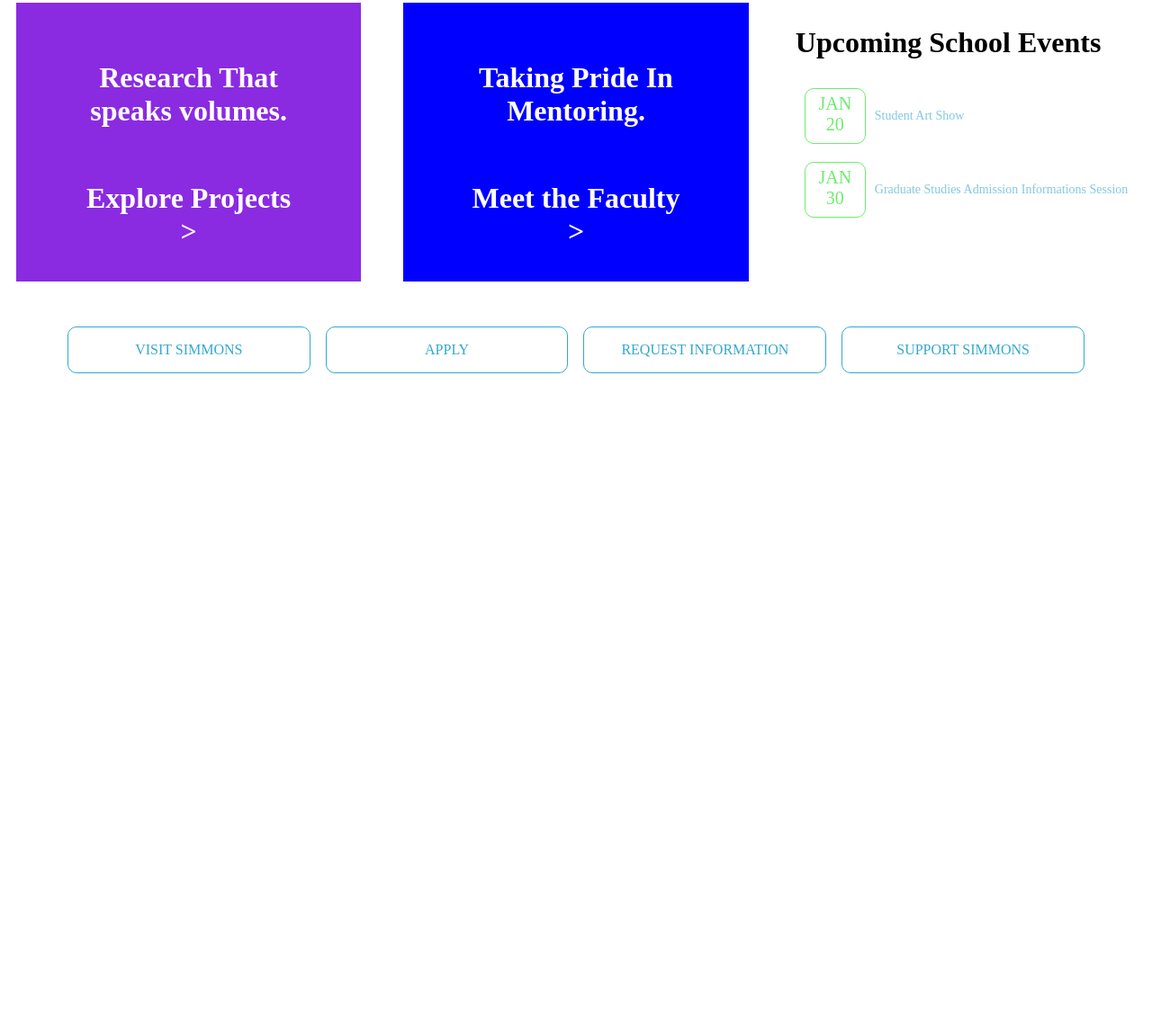
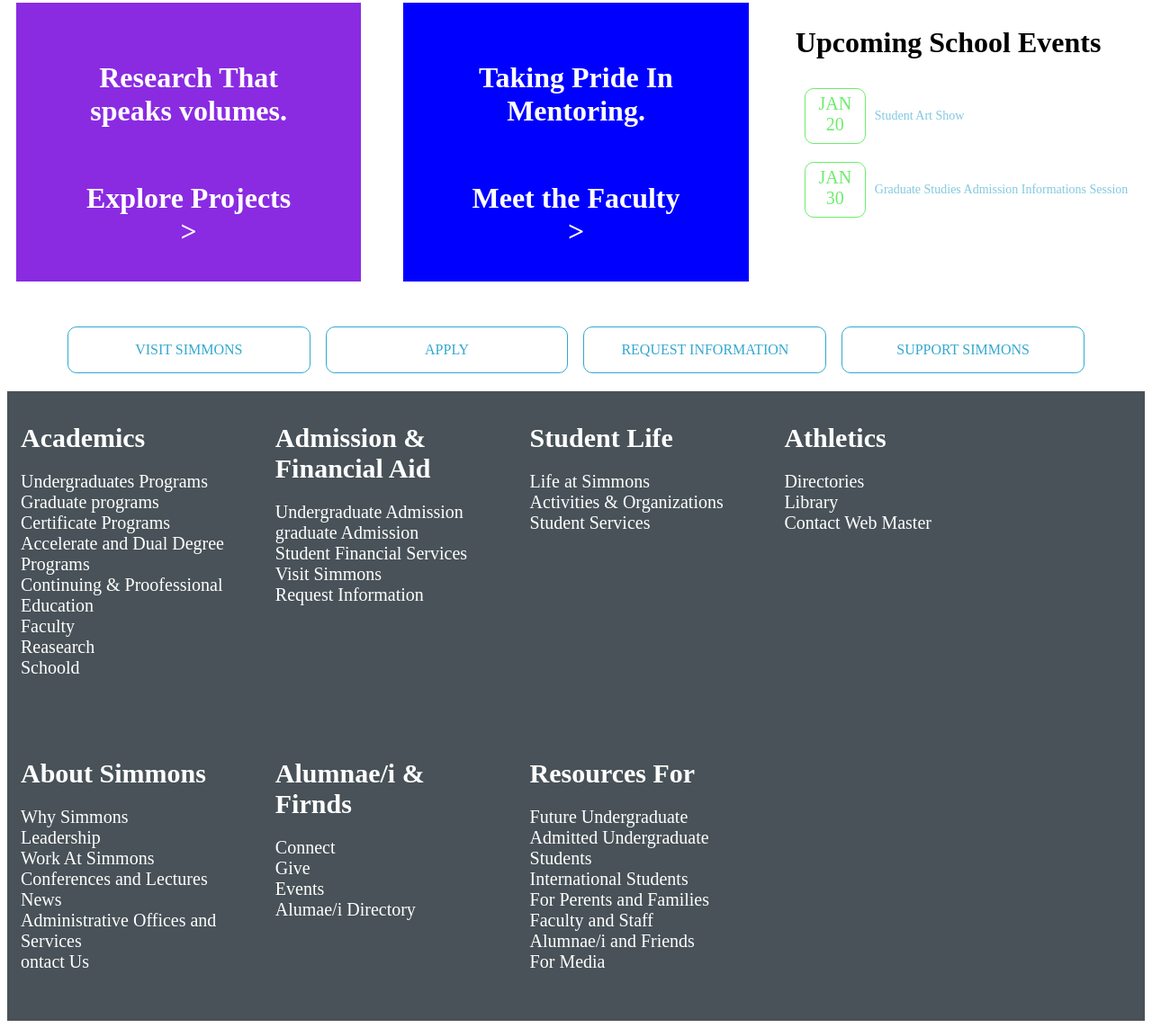
Before and after one commit to Vytautas-T/web.simmons.edu-uzduotys, a plain HTML site: page uzduotis 1/index.html in a window 1280 px wide. Shown: the part 1197-2340 px from the top of the page at 90% size. Before the commit the page ends 1662 px from the top, so only its background shows below. Drawn offline with Linux system fonts and the light colour scheme.

Commit message:
pridetas footer (nepilnas)

```diff
--- a/uzduotis 1/index.html
+++ b/uzduotis 1/index.html
@@ -64,5 +64,72 @@
         <div class="nav-mygtukiai">REQUEST INFORMATION</div>
         <div class="nav-mygtukiai">SUPPORT SIMMONS</div>
     </div>
+    <div class="footer">
+        <DIV class="footer-tb">
+            <table>
+                <tr>
+                    <h1>Academics</h1>
+                    <div>Undergraduates Programs</div>
+                    <div>Graduate programs</div>
+                    <div>Certificate Programs</div>
+                    <div>Accelerate and Dual Degree</div>
+                    <div>Programs</div>
+                    <div>Continuing & Proofessional</div>
+                    <div>Education</div>
+                    <div>Faculty</div>
+                    <div>Reasearch</div>
+                    <div>Schoold</div>
+                </tr>
+            </table>
+        </DIV>
+        <DIV class="footer-tb aukstis">
+                    <h1>Admission & Financial Aid</h1>
+                    <div>Undergraduate Admission</div>
+                    <div>graduate Admission</div>
+                    <div>Student Financial Services</div>
+                    <div>Visit Simmons</div>
+                    <div>Request Information</div>
+        </DIV>
+        <DIV class="footer-tb">
+                    <h1>Student Life</h1>
+                    <div>Life at Simmons</div>
+                    <div>Activities & Organizations</div>
+                    <div>Student Services</div>
+        </DIV>
+        <DIV class="footer-tb order">
+                    <h1>About Simmons</h1>
+                    <div>Why Simmons</div>
+                    <div>Leadership</div>
+                    <div>Work At Simmons</div>
+                    <div>Conferences and Lectures</div>
+                    <div>News</div>
+                    <div>Administrative Offices and Services</div>
+                    <div>ontact Us</div>
+        </DIV>
+        <DIV class="footer-tb order">
+                    <h1>Alumnae/i & Firnds</h1>
+                    <div>Connect</div>
+                    <div>Give</div>
+                    <div>Events</div>
+                    <div>Alumae/i Directory</div>
+            </DIV>
+        <DIV class="footer-tb order">
+                    <h1>Resources For</h1>
+                    <div>Future Undergraduate</div>
+                    <div>Admitted Undergraduate</div>
+                    <div>Students</div>
+                    <div>International Students</div>
+                    <div>For Perents and Families</div>
+                    <div>Faculty and Staff</div>
+                    <div>Alumnae/i and Friends</div>
+                    <div>For Media</div>
+        </DIV>
+        <DIV class="footer-tb">
+                    <h1>Athletics</h1>
+                    <div>Directories</div>
+                    <div>Library</div>
+                    <div>Contact Web Master</div>
+        </DIV>
+    </div>
 </body>
 </html>
--- a/uzduotis 1/style.css
+++ b/uzduotis 1/style.css
@@ -262,3 +262,40 @@
     color: rgb(51, 168, 207);
 
 }
+
+/*table, th, td {
+    display: flex;
+    flex-wrap: wrap;
+}*/
+
+.footer {
+    display: flex;
+    flex-wrap: wrap;
+    align-items: flex-start;
+    height: 700px;
+    color: rgb(255, 255, 255);
+    background-color: rgb(72, 82, 88);
+    align-items: stretch;
+    margin-top: -30px;
+}
+
+.footer-tb {
+    display: flex;
+    justify-content: space-between;
+    flex-wrap: wrap;
+    flex-direction: column;
+    width: 20%;
+    height: fit-content;
+    padding: 5px;
+    margin: 10px;
+    font-size: 20px;
+}
+
+.order {
+    display: flex;
+    order: 4;
+}
+
+div.footer-tb > h1 {
+    font-size: 30px;
+}
```
